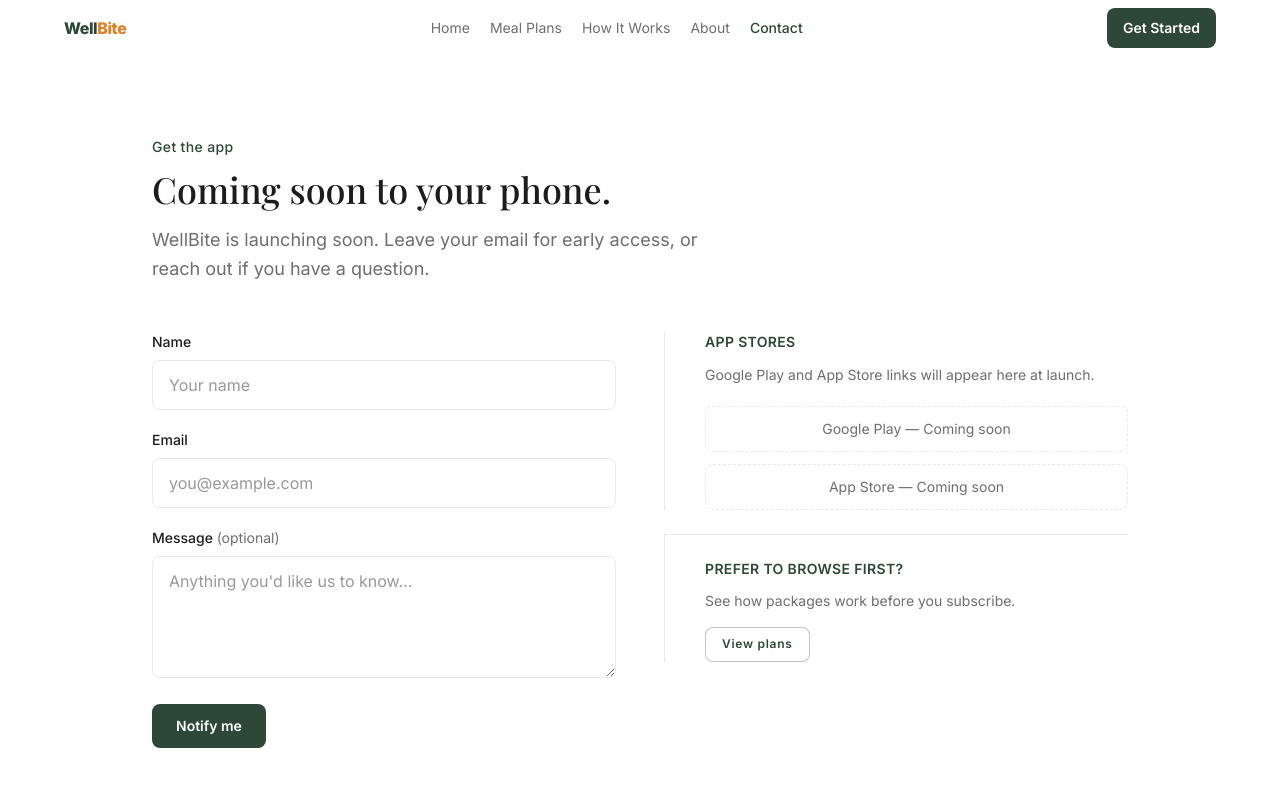
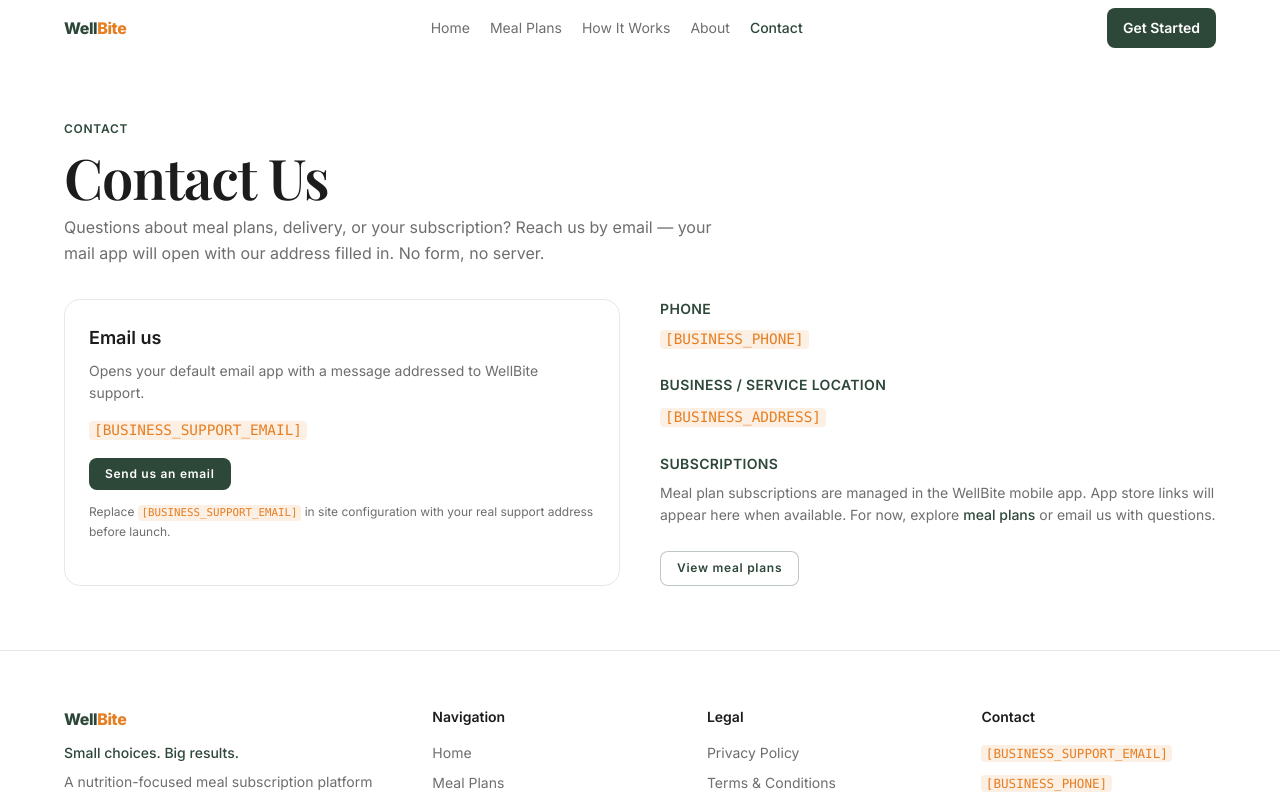
Before and after one commit to Amjath-s/wellbitewebsite, a Next.js app: page /contact in a window 1280 px wide. Shown: the top 797 px of the page. Built offline with nearby package versions, Linux system fonts and the light colour scheme.

Commit message:
Replace contact form with mailto-only contact page.

```diff
--- a/src/app/contact/page.tsx
+++ b/src/app/contact/page.tsx
@@ -1,64 +1,95 @@
 import type { Metadata } from "next";
-import { ContactForm } from "@/components/ContactForm";
+import Link from "next/link";
 import { CtaLink } from "@/components/CtaLink";
+import { PageShell, Placeholder, SectionHeader } from "@/components/ui";
+import { business, supportMailto } from "@/lib/business";
 
 export const metadata: Metadata = {
-  title: "Get the app",
+  title: "Contact Us",
   description:
-    "Get notified when WellBite launches. Early access signup and contact.",
+    "Contact WellBite for questions about meal plans, subscriptions, delivery, or support.",
+  openGraph: {
+    title: "Contact Us · WellBite",
+    description: "Reach WellBite by email for support and business inquiries.",
+  },
 };
 
 export default function ContactPage() {
+  const mailto = supportMailto({
+    subject: "WellBite inquiry",
+    body: "Hi WellBite team,\n\n",
+  });
+
   return (
-    <div className="mx-auto max-w-5xl px-5 py-14 sm:px-6 sm:py-20">
-      <header className="max-w-xl">
-        <p className="text-sm font-medium tracking-wide text-primary">
-          Get the app
-        </p>
-        <h1 className="mt-3 font-display text-3xl text-text sm:text-4xl">
-          Coming soon to your phone.
-        </h1>
-        <p className="mt-4 text-base leading-relaxed text-muted sm:text-lg">
-          WellBite is launching soon. Leave your email for early access, or
-          reach out if you have a question.
-        </p>
-      </header>
+    <PageShell>
+      <SectionHeader
+        eyebrow="Contact"
+        title="Contact Us"
+        description="Questions about meal plans, delivery, or your subscription? Reach us by email — your mail app will open with our address filled in. No form, no server."
+      />
 
-      <div className="mt-12 grid gap-12 lg:grid-cols-2">
-        <ContactForm />
+      <div className="mt-8 grid gap-8 lg:grid-cols-2 lg:gap-10">
+        <div className="rounded-2xl border border-border bg-surface p-5 sm:p-6">
+          <h2 className="text-lg font-semibold text-text">Email us</h2>
+          <p className="mt-2 text-sm leading-relaxed text-muted">
+            Opens your default email app with a message addressed to WellBite
+            support.
+          </p>
+          <p className="mt-3 text-base">
+            <Placeholder>{business.supportEmail}</Placeholder>
+          </p>
+          <div className="mt-4">
+            <CtaLink href={mailto} external>
+              Send us an email
+            </CtaLink>
+          </div>
+          <p className="mt-3 text-xs leading-relaxed text-muted">
+            Replace{" "}
+            <Placeholder>{business.supportEmail}</Placeholder> in site
+            configuration with your real support address before launch.
+          </p>
+        </div>
 
-        <aside className="space-y-6">
-          <div className="border-t border-border pt-6 lg:border-t-0 lg:border-l lg:pl-10 lg:pt-0">
+        <div className="space-y-6">
+          <div>
             <h2 className="text-sm font-semibold uppercase tracking-wide text-primary">
-              App stores
+              Phone
             </h2>
-            <p className="mt-3 text-sm leading-relaxed text-muted">
-              Google Play and App Store links will appear here at launch.
+            <p className="mt-2 text-base text-text">
+              <Placeholder>{business.phone}</Placeholder>
             </p>
-            <div className="mt-5 flex flex-col gap-3 sm:flex-row lg:flex-col">
-              <span className="inline-flex items-center justify-center rounded-lg border border-dashed border-border bg-surface px-5 py-3 text-sm text-muted">
-                Google Play — Coming soon
-              </span>
-              <span className="inline-flex items-center justify-center rounded-lg border border-dashed border-border bg-surface px-5 py-3 text-sm text-muted">
-                App Store — Coming soon
-              </span>
-            </div>
           </div>
-          <div className="border-t border-border pt-6 lg:border-l lg:pl-10 lg:pt-6">
+          <div>
             <h2 className="text-sm font-semibold uppercase tracking-wide text-primary">
-              Prefer to browse first?
+              Business / service location
             </h2>
-            <p className="mt-3 text-sm text-muted">
-              See how packages work before you subscribe.
+            <p className="mt-2 text-base leading-relaxed text-text">
+              <Placeholder>{business.address}</Placeholder>
             </p>
-            <div className="mt-4">
-              <CtaLink href="/plans" variant="secondary">
-                View plans
-              </CtaLink>
-            </div>
           </div>
-        </aside>
+          <div>
+            <h2 className="text-sm font-semibold uppercase tracking-wide text-primary">
+              Subscriptions
+            </h2>
+            <p className="mt-2 text-sm leading-relaxed text-muted">
+              Meal plan subscriptions are managed in the WellBite mobile app.
+              App store links will appear here when available. For now, explore{" "}
+              <Link
+                href="/meal-plans"
+                className="font-medium text-primary underline-offset-2 hover:underline"
+              >
+                meal plans
+              </Link>{" "}
+              or email us with questions.
+            </p>
+          </div>
+          <div>
+            <CtaLink href="/meal-plans" variant="secondary">
+              View meal plans
+            </CtaLink>
+          </div>
+        </div>
       </div>
-    </div>
+    </PageShell>
   );
 }
--- a/src/components/ContactForm.tsx
+++ /dev/null
@@ -1,77 +0,0 @@
-"use client";
-
-import { FormEvent, useState } from "react";
-
-export function ContactForm() {
-  const [sent, setSent] = useState(false);
-
-  function onSubmit(e: FormEvent<HTMLFormElement>) {
-    e.preventDefault();
-    setSent(true);
-  }
-
-  if (sent) {
-    return (
-      <div
-        className="rounded-lg border border-border bg-surface px-5 py-8"
-        role="status"
-      >
-        <p className="font-semibold text-text">Thanks — you&apos;re on the list.</p>
-        <p className="mt-2 text-sm text-muted">
-          We&apos;ll be in touch when the app is ready.
-        </p>
-      </div>
-    );
-  }
-
-  return (
-    <form onSubmit={onSubmit} className="space-y-5">
-      <div>
-        <label htmlFor="name" className="block text-sm font-medium text-text">
-          Name
-        </label>
-        <input
-          id="name"
-          name="name"
-          type="text"
-          required
-          autoComplete="name"
-          className="mt-2 w-full rounded-lg border border-border bg-surface px-4 py-3 text-text outline-none transition-shadow placeholder:text-muted/70 focus:ring-2 focus:ring-primary/30"
-          placeholder="Your name"
-        />
-      </div>
-      <div>
-        <label htmlFor="email" className="block text-sm font-medium text-text">
-          Email
-        </label>
-        <input
-          id="email"
-          name="email"
-          type="email"
-          required
-          autoComplete="email"
-          className="mt-2 w-full rounded-lg border border-border bg-surface px-4 py-3 text-text outline-none transition-shadow placeholder:text-muted/70 focus:ring-2 focus:ring-primary/30"
-          placeholder="you@example.com"
-        />
-      </div>
-      <div>
-        <label htmlFor="message" className="block text-sm font-medium text-text">
-          Message <span className="font-normal text-muted">(optional)</span>
-        </label>
-        <textarea
-          id="message"
-          name="message"
-          rows={4}
-          className="mt-2 w-full resize-y rounded-lg border border-border bg-surface px-4 py-3 text-text outline-none transition-shadow placeholder:text-muted/70 focus:ring-2 focus:ring-primary/30"
-          placeholder="Anything you'd like us to know…"
-        />
-      </div>
-      <button
-        type="submit"
-        className="inline-flex items-center justify-center rounded-lg bg-primary px-6 py-3 text-sm font-semibold text-white transition-all duration-200 hover:bg-[#3D5C4A] hover:shadow-sm active:scale-[0.98] focus-visible:outline-2 focus-visible:outline-offset-2 focus-visible:outline-primary"
-      >
-        Notify me
-      </button>
-    </form>
-  );
-}
```
